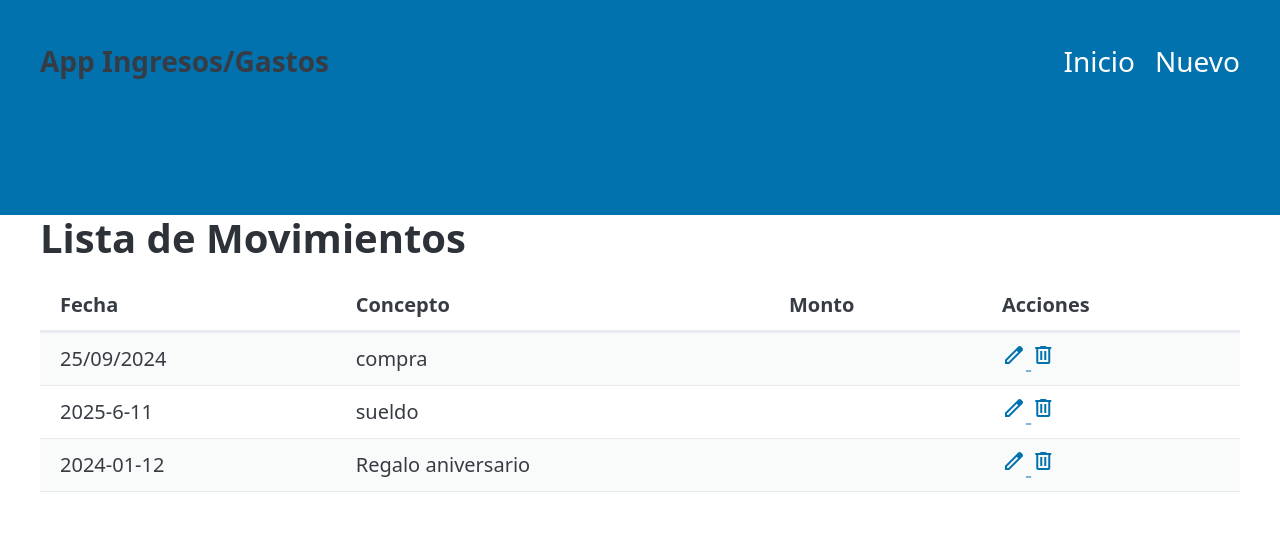
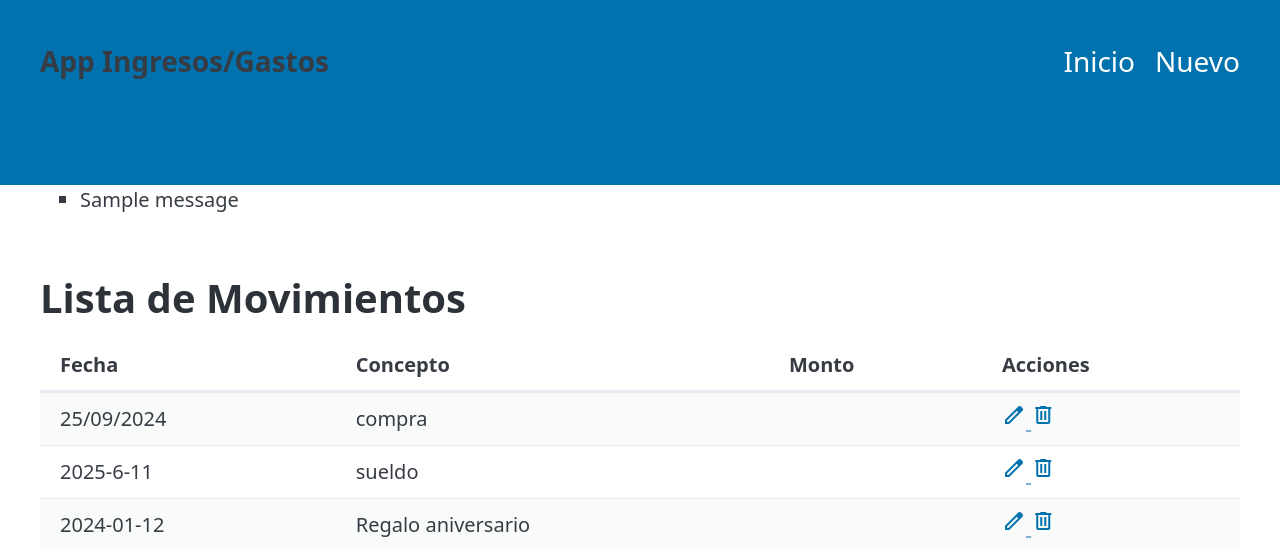
Before and after one commit to Dima-Sh13/Kata_FLask_withSQL, a Flask app: page / in a window 1280 px wide. Shown: the top 551 px of the page. Run offline with Flask 3, Linux system fonts and the light colour scheme; data comes from the database, SQL or seed files in the repository; one stand-in notice (Sample message) is shown.

Commit message:
added flash messages

```diff
--- a/app_expenses/routes.py
+++ b/app_expenses/routes.py
@@ -1,5 +1,5 @@
 from app_expenses import app
-from flask import render_template,request,redirect
+from flask import render_template,request,redirect, flash
 from app_expenses.models import *
 from datetime import date
 from app_expenses.forms import MOvementsForm
@@ -35,6 +35,7 @@
     else:#POST
         if form.validate_on_submit():
               insert( [ request.form['date'],request.form['concept'],request.form['quantity'] ])
+              flash("Movimiento registrado en la base de datos")
               return redirect("/")
         else:
             return render_template("create.html", dataForm=form)
--- a/app_expenses/templates/base.html
+++ b/app_expenses/templates/base.html
@@ -29,6 +29,16 @@
     </header>
 
     <section class="container">
+        {% with messages = get_flashed_messages() %}
+            {% if messages %}
+                <ul class=flashes>
+                {% for message in messages %}
+                <li>{{ message }}</li>
+                {% endfor %}
+                </ul>
+            {% endif %}
+        {% endwith %}
+
         {% block contenido %}
 
         {% endblock %}
```
